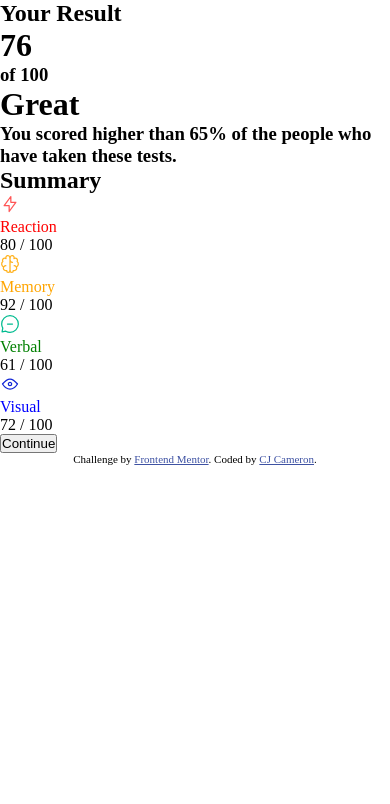
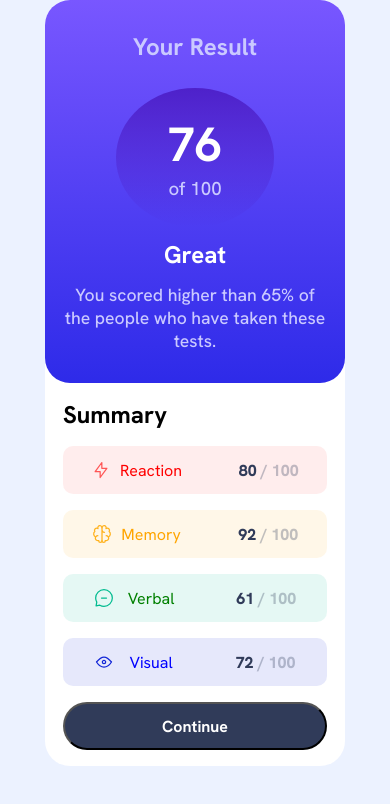
Before and after one commit to CJCameron13/results-summary-card, a plain HTML site: page index.html in a window 390 px wide. Drawn offline with Linux system fonts and the light colour scheme; files that its build step writes are made by us from their sources; files whose address does not match are found by name.

Commit message:
Update sytles.css
May 20 Changes

```diff
--- a/sytles.css
+++ b/sytles.css
@@ -1,12 +1,21 @@
 :root {
     --yellow: #FFB21E;
+    --transparent-yellow: rgb(255, 178, 30, 0.1);
     --blue: #1125D6;
+    --transparent-blue: rgb(17, 37, 214, 0.1);
     --green: #00BB8F;
+    --transparent-green: rgb(0, 187, 143, 0.1);
     --red: #FF5555;
+    --transparent-red: rgb(255, 85, 85, 0.1);
     --dark-navy: #303B59;
+    --dark-navy-transparent: rgb(48, 59, 89, 0.3);
     --light-blue: #CAC9FF;
     --very-light-blue: #ECF2FF;
     --white: #FFFFFF;
+    --light-slate-blue: hsl(252, 100%, 67%);
+    --light-royal-blue: hsl(241, 81%, 54%);
+    --violet-blue: hsla(256, 72%, 46%, 1);
+    --persian-blue: hsla(241, 72%, 46%, 0);
 }
 
 * {
@@ -14,3 +23,187 @@
     margin: 0;
     padding: 0;
 }
+
+body {
+    background-color: var(--very-light-blue);
+    font-family: "Hanken Grotesk";
+    height: 100vh;
+    width: 100vw;
+    display: flex;
+    flex-direction: column;
+    align-items: center;
+    justify-content: center;
+}
+
+#main-card {
+    background-color: var(--white);
+    width: 736px;
+    height: 512px;
+    border-radius: 25px;
+    display: flex;
+    flex-direction: row;
+}
+
+#results-card {
+    background-image: linear-gradient(var(--light-slate-blue), var(--light-royal-blue));
+    width: 50%;
+    border-radius: 25px;
+    display: flex;
+    flex-direction: column;
+    align-items: center;
+    justify-content: space-evenly;
+    text-align: center;
+    padding: 6%;
+}
+
+#rc-header {
+    color: var(--light-blue);
+    margin-top: -2rem;
+}
+
+#average-score-bubble {
+    background-image: linear-gradient(var(--violet-blue), var(--persian-blue));
+    height: 40%;
+    width: 60%;
+    border-radius: 50%;
+    display: flex;
+    flex-direction: column;
+    justify-content: center;
+    margin-top: 10%;
+}
+
+#average {
+    color: var(--white);
+    font-size: 4.5rem;
+}
+
+#max-score {
+    color: var(--light-blue);
+    font-weight: 500;
+}
+
+#great {
+    color: var(--white);
+}
+
+#score-anecdote {
+    color: var(--light-blue);
+    font-weight: 500;
+}
+
+#summary-card {
+    display: flex;
+    flex-direction: column;
+    justify-content: space-evenly;
+    width: 50%;
+    padding-left: 6%;
+    padding-right: 6%;
+}
+
+.scorecard {
+    display: flex;
+    align-items: center;
+    justify-content: space-around;
+    width: 100%;
+    height: 3rem;
+    border-radius: 10px;
+}
+
+.scorecard-name {
+    margin-left: -3rem;
+}
+
+#reaction {
+    background-color: var(--transparent-red);
+}
+
+#memory {
+    background-color: var(--transparent-yellow);
+}
+
+#verbal {
+    background-color: var(--transparent-green);
+}
+
+#visual {
+    background-color: var(--transparent-blue);
+}
+
+.score {
+    justify-self: flex-end;
+    font-weight: 800;
+    color: var(--dark-navy-transparent);
+}
+
+.score-value {
+    color: var(--dark-navy);
+}
+
+button {
+    color: var(--white);
+    background-color: var(--dark-navy);
+    height: 3rem;
+    border-radius: 30px;
+    font-family: "Hanken Grotesk";
+    font-weight: 700;
+    font-size: 1rem;
+}
+
+.attribution {
+    margin-top: 20px;
+}
+
+button:hover {
+    background-image: linear-gradient(var(--light-slate-blue), var(--light-royal-blue));
+    cursor: pointer;
+}
+
+@media screen and (max-width: 750px) {
+    body {
+        height: 800px;
+    }
+
+    body::-webkit-scrollbar {
+        display: none;
+    }
+
+    #main-card {
+        flex-direction: column;
+        width: 300px;
+        height: 800px;
+    }
+
+    #results-card {
+        width: 300px;
+        height: 50%;
+    }
+
+    #rc-header {
+        margin-top: 0;
+    }
+
+    #average-score-bubble {
+        margin-top: 5%;
+    }
+
+    #average {
+        font-size: 3rem;
+    }
+
+    #great {
+        font-size: 1.5rem;
+    }
+
+    #score-anecdote {
+        font-size: 1.1rem;
+    }
+
+    #summary-card {
+        width: 300px;
+        height: 50%;
+    }
+
+    .attribution {
+        visibility: hidden;
+    }
+}
```
